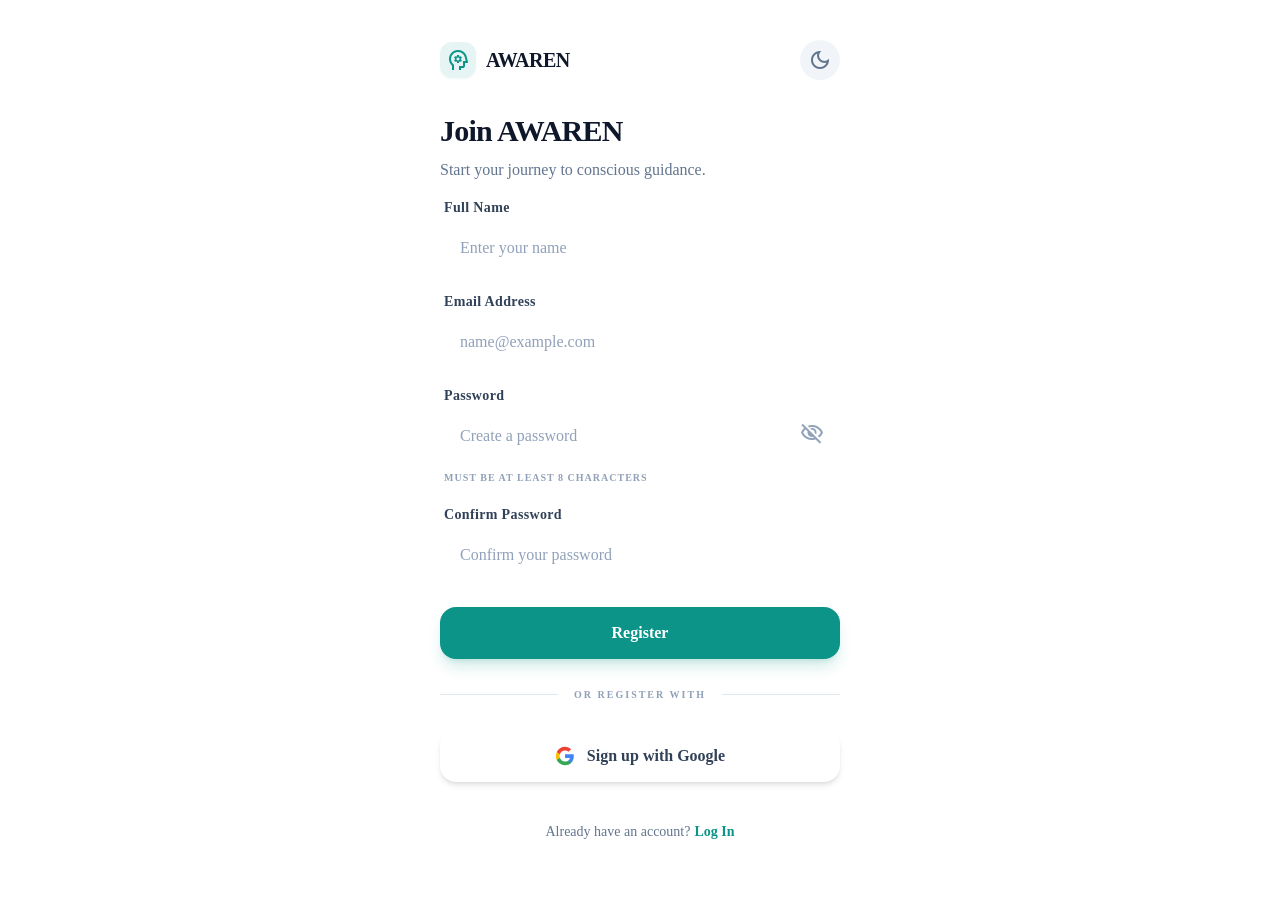
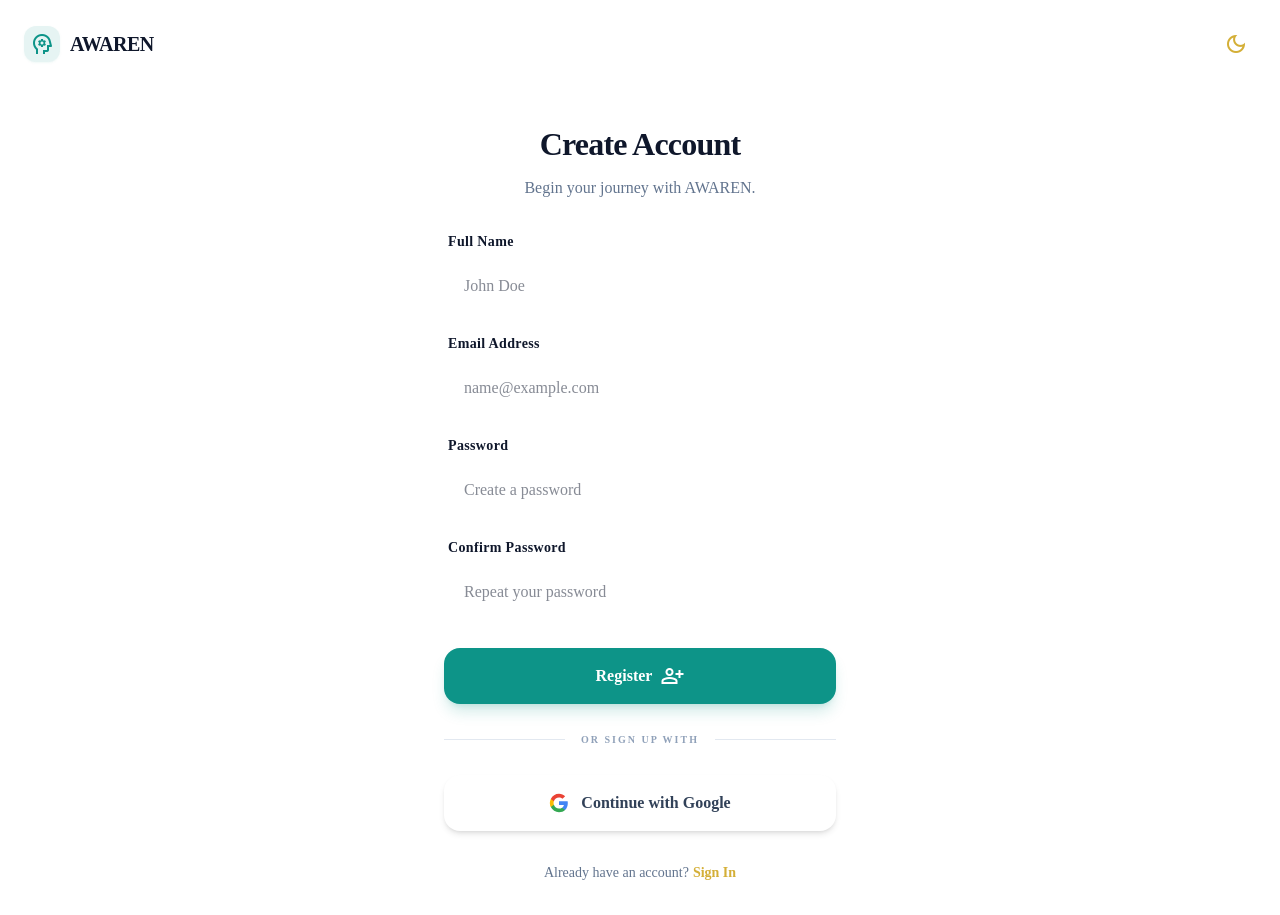
Before and after one commit to Harmandeep01/Awaren-fe, a React (Vite) app: page /register in a window 1280 px wide. Before the commit the page ends 890 px from the top, so only its background shows below. Built offline with nearby package versions, Linux system fonts and the light colour scheme.

Commit message:
added api

```diff
--- a/src/pages/Register.jsx
+++ b/src/pages/Register.jsx
@@ -1,19 +1,19 @@
 import React, { useState, useEffect } from 'react';
 import { useNavigate, Link } from 'react-router-dom';
-import api from '../config/api'
+import api from '../config/api';
+
 export default function Register() {
   const navigate = useNavigate();
-  // Sync theme with document root
   const [isDark, setIsDark] = useState(() => localStorage.getItem('theme') === 'dark');
-  const [showPassword, setShowPassword] = useState(false);
-  const [isLoading, setIsLoading] = useState(false);
   const [formData, setFormData] = useState({
-    user_name: '',
+    fullName: '',
     email: '',
     password: '',
     confirmPassword: ''
   });
+  const [isLoading, setIsLoading] = useState(false);
 
+  // Sync theme with document root
   useEffect(() => {
     document.documentElement.classList.toggle('dark', isDark);
     localStorage.setItem('theme', isDark ? 'dark' : 'light');
@@ -26,37 +26,42 @@
 
   const handleSubmit = async (e) => {
     e.preventDefault();
-  setIsLoading(true);
+
+    if (formData.password !== formData.confirmPassword) {
+      alert("Passwords do not match!");
+      return;
+    }
+
+    setIsLoading(true); // Disable button immediately
 
     try {
-    // ✅ Use the centralized axios instance
-    // This automatically prepends 'https://awaren-backend-1.onrender.com'
-    const response = await api.post('/api/v1/user/register', {
+      // ✅ Using central api config for production URL
+      const response = await api.post('/user/register', {
         email: formData.email,
         password: formData.password,
-      full_name: formData.fullName, // Adjust keys based on your backend schema
+        full_name: formData.fullName, // Adjust key to match your app/schema
       });
 
-    // Axios returns the body in the .data property
       if (response.status === 200 || response.status === 201) {
         console.log('Account created successfully');
         navigate('/login');
       }
     } catch (err) {
-    // Catch specific error messages from your FastAPI backend
-    const errorMsg = err.response?.data?.detail || "Registration failed";
-    console.error("Error:", errorMsg);
+      console.error("Registration failed:", err.response?.data?.detail || err.message);
     } finally {
-    setIsLoading(false);
+      setIsLoading(false); // Re-enable button on completion
     }
   };
 
+  const handleGoogleLogin = () => {
+    // Uses the baseURL defined in your config
+    window.location.href = `${api.defaults.baseURL}/api/v1/auth/google`;
+  };
+
   return (
-    <div className="min-h-screen bg-background-light font-body dark:bg-background-dark text-slate-900 dark:text-white font-display flex flex-col transition-colors duration-500 selection:bg-primary/30">
+    <div className="min-h-screen font-display bg-background-light dark:bg-background-dark text-slate-900 dark:text-white transition-colors duration-500 flex flex-col">
 
-      {/* Header aligned with Screenshot Reference */}
-      <header className="max-w-md mx-auto w-full px-6 pt-10 pb-4">
-        <div className="flex items-center justify-between mb-8">
+      <header className="flex items-center justify-between p-6 z-10">
         <div className="flex items-center gap-2.5">
           <div className="w-9 h-9 rounded-xl bg-primary/10 flex items-center justify-center text-primary shadow-sm shadow-primary/5">
             <span className="material-symbols-outlined filled text-[22px]">psychology</span>
@@ -65,105 +70,95 @@
         </div>
         <button
           onClick={() => setIsDark(!isDark)}
-            className="w-10 h-10 rounded-full bg-slate-100 dark:bg-surface-dark border border-slate-200 dark:border-white/5 flex items-center justify-center text-slate-500 dark:text-gold-accent transition-all active:scale-90"
+          className="w-10 h-10 rounded-full border border-slate-200 dark:border-white/10 flex items-center justify-center text-gold-accent hover:bg-white/5 transition-all"
         >
-            <span className="material-symbols-outlined text-[22px]">
+          <span className="material-symbols-outlined text-2xl">
             {isDark ? 'light_mode' : 'dark_mode'}
           </span>
         </button>
+      </header>
+
+      <main className="flex-1 flex flex-col justify-center px-6 py-8 w-full max-w-[440px] mx-auto">
+
+        <div className="mb-8 text-center animate-in fade-in slide-in-from-top-4 duration-700">
+          <h1 className="text-[32px] font-bold tracking-tight mb-2">Create Account</h1>
+          <p className="text-slate-500 dark:text-slate-400 font-medium">Begin your journey with AWAREN.</p>
         </div>
 
-        <div className="animate-in fade-in slide-in-from-top-4 duration-700">
-          <h1 className="text-3xl font-bold tracking-tight mb-2 leading-tight">Join AWAREN</h1>
-          <p className="text-slate-500 dark:text-slate-400 font-medium">Start your journey to conscious guidance.</p>
-        </div>
-      </header>
-
-      {/* Main Registration Form */}
-      <main className="flex-1 flex flex-col w-full max-w-md mx-auto px-6 pb-12">
         <form className="flex flex-col gap-5" onSubmit={handleSubmit}>
 
-          {/* Full Name field maps to user_name in DB */}
           <div className="flex flex-col gap-1.5">
-            <label className="text-sm font-semibold tracking-wide ml-1 text-slate-700 dark:text-slate-200">Full Name</label>
+            <label className="text-sm font-semibold tracking-wide ml-1">Full Name</label>
             <input
-              name="user_name"
               type="text"
+              name="fullName"
               required
-              value={formData.user_name}
+              value={formData.fullName}
               onChange={handleInputChange}
-              placeholder="Enter your name"
-              className="w-full h-12 bg-white dark:bg-surface-dark border border-slate-200 dark:border-white/10 rounded-2xl px-5 text-base focus:ring-2 focus:ring-primary focus:border-transparent transition-all placeholder:text-slate-400 dark:placeholder:text-slate-600"
+              placeholder="John Doe"
+              className="w-full h-14 bg-white dark:bg-surface-dark border border-slate-200 dark:border-white/10 rounded-2xl px-5 text-base focus:ring-2 focus:ring-primary transition-all"
             />
           </div>
 
           <div className="flex flex-col gap-1.5">
-            <label className="text-sm font-semibold tracking-wide ml-1 text-slate-700 dark:text-slate-200">Email Address</label>
+            <label className="text-sm font-semibold tracking-wide ml-1">Email Address</label>
             <input
+              type="email"
               name="email"
-              type="email"
               required
               value={formData.email}
               onChange={handleInputChange}
               placeholder="name@example.com"
-              className="w-full h-12 bg-white dark:bg-surface-dark border border-slate-200 dark:border-white/10 rounded-2xl px-5 text-base focus:ring-2 focus:ring-primary focus:border-transparent transition-all placeholder:text-slate-400 dark:placeholder:text-slate-600"
+              className="w-full h-14 bg-white dark:bg-surface-dark border border-slate-200 dark:border-white/10 rounded-2xl px-5 text-base focus:ring-2 focus:ring-primary transition-all"
             />
           </div>
 
-          <div className="flex flex-col gap-1.5 relative">
-            <label className="text-sm font-semibold tracking-wide ml-1 text-slate-700 dark:text-slate-200">Password</label>
-            <div className="relative">
+          <div className="flex flex-col gap-1.5">
+            <label className="text-sm font-semibold tracking-wide ml-1">Password</label>
             <input
+              type="password"
               name="password"
-                type={showPassword ? "text" : "password"}
               required
               value={formData.password}
               onChange={handleInputChange}
               placeholder="Create a password"
-                className="w-full h-12 bg-white dark:bg-surface-dark border border-slate-200 dark:border-white/10 rounded-2xl px-5 pr-12 text-base focus:ring-2 focus:ring-primary focus:border-transparent transition-all placeholder:text-slate-400 dark:placeholder:text-slate-600"
+              className="w-full h-14 bg-white dark:bg-surface-dark border border-slate-200 dark:border-white/10 rounded-2xl px-5 text-base focus:ring-2 focus:ring-primary transition-all"
             />
-              <button
-                type="button"
-                onClick={() => setShowPassword(!showPassword)}
-                className="absolute right-4 top-1/2 -translate-y-1/2 text-slate-400 hover:text-slate-600 dark:hover:text-white"
-              >
-                <span className="material-symbols-outlined text-[20px]">
-                  {showPassword ? 'visibility' : 'visibility_off'}
-                </span>
-              </button>
-            </div>
-            <p className="text-[10px] text-slate-400 mt-1 ml-1 uppercase font-bold tracking-widest">Must be at least 8 characters</p>
           </div>
 
           <div className="flex flex-col gap-1.5">
-            <label className="text-sm font-semibold tracking-wide ml-1 text-slate-700 dark:text-slate-200">Confirm Password</label>
+            <label className="text-sm font-semibold tracking-wide ml-1">Confirm Password</label>
             <input
+              type="password"
               name="confirmPassword"
-              type="password"
               required
               value={formData.confirmPassword}
               onChange={handleInputChange}
-              placeholder="Confirm your password"
-              className="w-full h-12 bg-white dark:bg-surface-dark border border-slate-200 dark:border-white/10 rounded-2xl px-5 text-base focus:ring-2 focus:ring-primary focus:border-transparent transition-all placeholder:text-slate-400 dark:placeholder:text-slate-600"
+              placeholder="Repeat your password"
+              className="w-full h-14 bg-white dark:bg-surface-dark border border-slate-200 dark:border-white/10 rounded-2xl px-5 text-base focus:ring-2 focus:ring-primary transition-all"
             />
           </div>
 
+          {/* Register Button with Loading State */}
           <button
             type="submit"
-            className="mt-2 w-full h-13 bg-primary hover:bg-primary/90 text-white rounded-2xl font-bold flex items-center justify-center gap-2 shadow-lg shadow-primary/20 transition-all active:scale-[0.98]"
+            disabled={isLoading}
+            className="mt-2 w-full h-14 bg-primary hover:bg-primary/90 text-white rounded-2xl font-bold flex items-center justify-center gap-2 shadow-lg shadow-primary/20 transition-all active:scale-[0.98] disabled:opacity-50 disabled:cursor-not-allowed"
           >
-            Register
+            {isLoading ? "Generating Soul..." : "Register"}
+            {!isLoading && <span className="material-symbols-outlined text-xl">person_add</span>}
           </button>
 
           <div className="relative flex py-2 items-center">
             <div className="flex-grow border-t border-slate-200 dark:border-white/5"></div>
-            <span className="mx-4 text-[10px] font-black uppercase tracking-[0.2em] text-slate-400">Or register with</span>
+            <span className="mx-4 text-[10px] font-black uppercase tracking-[0.2em] text-slate-400">Or sign up with</span>
             <div className="flex-grow border-t border-slate-200 dark:border-white/5"></div>
           </div>
 
           <button
             type="button"
-            className="flex w-full items-center justify-center gap-3 h-13 bg-white dark:bg-[#eeeeee] rounded-2xl text-slate-700 font-bold transition-all active:scale-[0.98] shadow-md border border-slate-200"
+            onClick={handleGoogleLogin}
+            className="flex w-full items-center justify-center gap-3 h-14 bg-white dark:bg-[#eeeeee] rounded-2xl text-slate-700 font-bold transition-all active:scale-[0.98] shadow-md border border-slate-200"
           >
             <svg className="h-5 w-5" viewBox="0 0 24 24">
               <path d="M22.56 12.25c0-.78-.07-1.53-.2-2.25H12v4.26h5.92c-.26 1.37-1.04 2.53-2.21 3.31v2.77h3.57c2.08-1.92 3.28-4.74 3.28-8.09z" fill="#4285F4"></path>
@@ -171,18 +166,18 @@
               <path d="M5.84 14.09c-.22-.66-.35-1.36-.35-2.09s.13-1.43.35-2.09V7.07H2.18C1.43 8.55 1 10.22 1 12s.43 3.45 1.18 4.93l2.85-2.22.81-.62z" fill="#FBBC05"></path>
               <path d="M12 5.38c1.62 0 3.06.56 4.21 1.64l3.15-3.15C17.45 2.09 14.97 1 12 1 7.7 1 3.99 3.47 2.18 7.07l3.66 2.84c.87-2.6 3.3-4.53 6.16-4.53z" fill="#EA4335"></path>
             </svg>
-            Sign up with Google
+            Continue with Google
           </button>
         </form>
 
-        <footer className="mt-10 text-center">
+        <div className="mt-8 text-center">
           <p className="text-sm text-slate-500 font-medium">
             Already have an account?
-            <Link to="/login" className="font-bold text-primary dark:text-gold-accent hover:underline ml-1">
-              Log In
+            <Link to="/login" className="font-bold text-gold-accent hover:underline ml-1">
+              Sign In
             </Link>
           </p>
-        </footer>
+        </div>
       </main>
     </div>
   );
```
Lines whose indentation alone changed are shown as unchanged.
